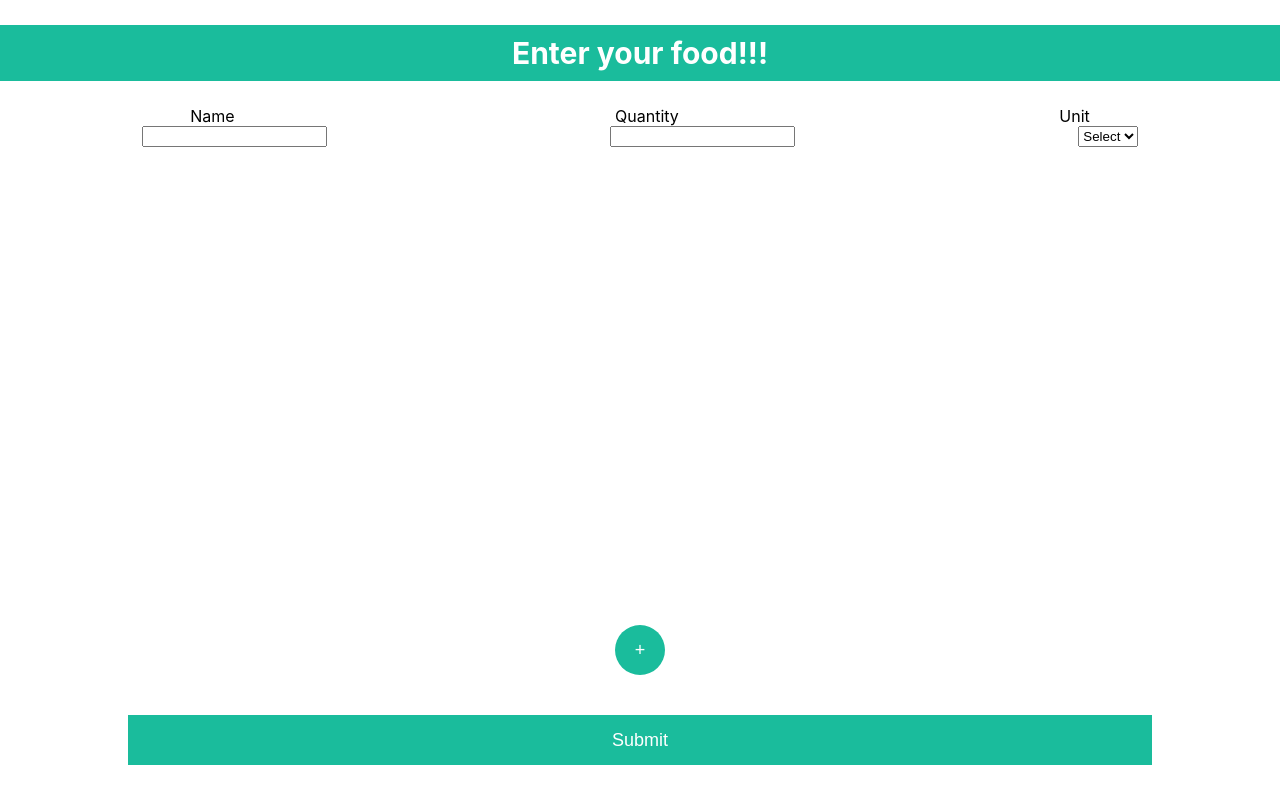
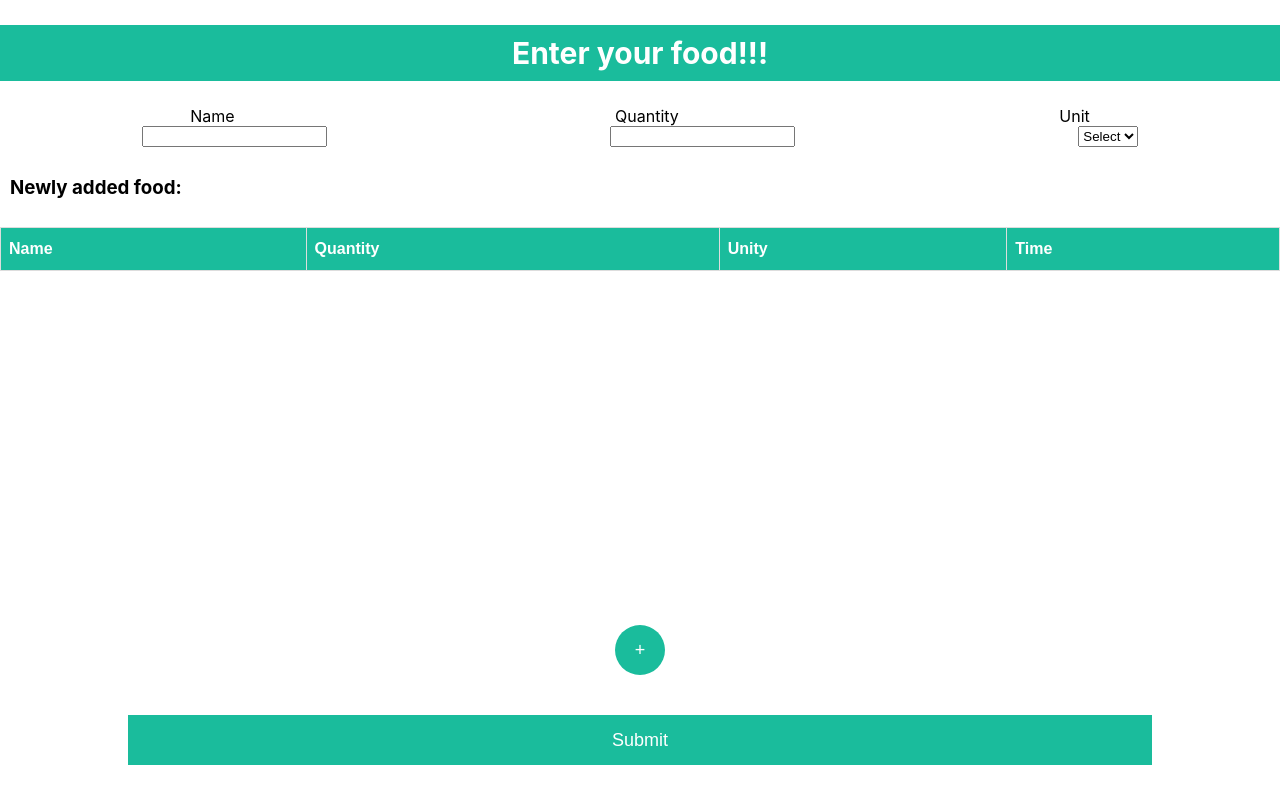
Before and after one commit to mpospelova/foodies_frontend, a Next.js app: page /input in a window 1280 px wide. Built offline with nearby package versions, Linux system fonts and the light colour scheme.

Commit message:
Adding table showing entered items

```diff
--- /dev/null
+++ b/components/food_table.js
@@ -0,0 +1,24 @@
+export default function FoodTable({ foodList }) {
+  return (
+    <table className="input_food_table">
+      <thead>
+        <tr>
+          <th>Name</th>
+          <th>Quantity</th>
+          <th>Unity</th>
+          <th>Time</th>
+        </tr>
+      </thead>
+      <tbody>
+        {foodList.map(({ id, name, quantity, unit, time }) => (
+          <tr key={id}>
+            <td>{name}</td>
+            <td>{quantity}</td>
+            <td>{unit}</td>
+            <td>{time}</td>
+          </tr>
+        ))}
+      </tbody>
+    </table>
+  );
+}
--- a/components/input_page.js
+++ b/components/input_page.js
@@ -1,6 +1,8 @@
 import FoodInputField from "../components/food_input";
 
 import React, { useState } from "react";
+import FoodTable from "./food_table";
+import { v4 as uuidv4 } from "uuid";
 
 export default function InputPage() {
   const [name, setName] = useState("");
@@ -13,7 +15,15 @@ export default function InputPage() {
   };
 
   const addNewTextField = () => {
-    const newFood = { name: name, unit: unit, quantity: quantity };
+    const currDate = new Date();
+    const yymmdd = currDate.toISOString().split("T")[0];
+    const newFood = {
+      id: uuidv4(),
+      name: name,
+      unit: unit,
+      quantity: quantity,
+      time: yymmdd,
+    };
 
     setName("");
     setUnit("");
@@ -48,6 +58,11 @@ export default function InputPage() {
         +
       </button>
       <button className="submit_button">Submit</button>
+
+      <h3 className="food_table_title"> Newly added food:</h3>
+      <div className="food_table">
+        <FoodTable foodList={foodList} />
+      </div>
     </div>
   );
 }
--- a/package.json
+++ b/package.json
@@ -12,7 +12,9 @@
     "bootstrap": "^5.1.3",
     "next": "11.1.2",
     "react": "17.0.2",
-    "react-dom": "17.0.2"
+    "react-dom": "17.0.2",
+    "reactstrap": "^8.10.0",
+    "uuid": "^8.3.2"
   },
   "devDependencies": {
     "eslint": "7.32.0",
--- a/pages/_app.js
+++ b/pages/_app.js
@@ -2,6 +2,7 @@ import "../styles/globals.css";
 import "../styles/component_styles/input_page.css";
 import "../styles/component_styles/food_input.css";
 import "../styles/component_styles/food_display.css";
+import "../styles/component_styles/food_table.css";
 
 function MyApp({ Component, pageProps }) {
   return <Component {...pageProps} />;
--- /dev/null
+++ b/styles/component_styles/food_table.css
@@ -0,0 +1,27 @@
+.input_food_table {
+  font-family: Arial, Helvetica, sans-serif;
+  border-collapse: collapse;
+  width: 100%;
+}
+
+.input_food_table td,
+.input_food_table th {
+  border: 1px solid #ddd;
+  padding: 8px;
+}
+
+.input_food_table tr:nth-child(even) {
+  background-color: #f2f2f2;
+}
+
+.input_food_table tr:hover {
+  background-color: #ddd;
+}
+
+.input_food_table th {
+  padding-top: 12px;
+  padding-bottom: 12px;
+  text-align: left;
+  background-color: #1abc9c;
+  color: white;
+}
--- a/styles/component_styles/input_page.css
+++ b/styles/component_styles/input_page.css
@@ -41,3 +41,7 @@
   left: 50%;
   transform: translate(-50%, -50%);
 }
+
+.food_table_title {
+  padding: 10px;
+}
```
Also changed, not shown: 2 other files (tests, documents, lock files or other folders).
